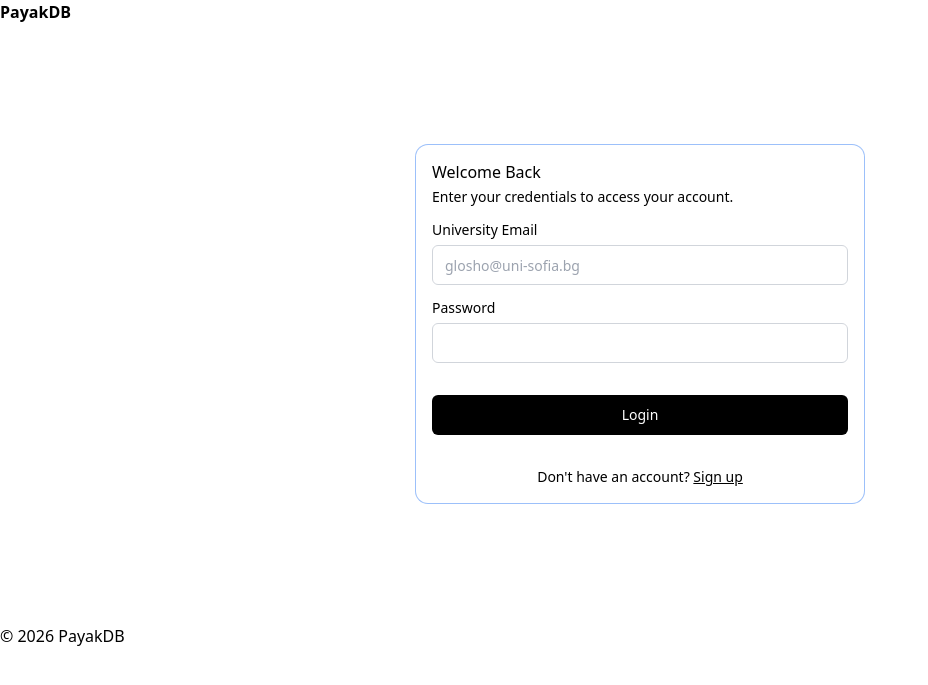
After one commit to angel-penchev/payak-db, a PHP site: the page made by views/login.php in a window 1280 px wide. The commit adds this page. Shown: the top 685 px of the page, without its empty margins (0-928 px from the left). Run offline with PHP 8.4, Linux system fonts and the light colour scheme; the template is opened without the code that fills it, so the values that code supplies are empty; some libraries are stand-ins or nearby versions.

```diff
--- a/config/db.php
+++ b/config/db.php
@@ -1,9 +1,9 @@
 <?php
 // config/db.php
 $host = 'localhost';
-$dbname = 'payak_db_name'; // CHANGE THIS to your actual DB name
+$dbname = 'payak_db';
 $user = 'root';
-$pass = ''; // Leave empty for Windows XAMPP compatibility
+$pass = ''; // XAMPP default password
 
 try {
     $pdo = new PDO("mysql:host=$host;dbname=$dbname;charset=utf8", $user, $pass);
--- a/includes/header.php
+++ b/includes/header.php
@@ -5,7 +5,11 @@
     <meta name="viewport" content="width=device-width, initial-scale=1.0">
     <title>PayakDB</title>
     <link rel="stylesheet" href="assets/css/style.css">
+
     <script src="https://cdn.tailwindcss.com"></script>
+
+    <script src="assets/js/components/card.js"></script>
+    <script src="assets/js/components/form.js"></script>
 </head>
 <body>
     <header>
--- a/views/404.php
+++ b/views/404.php
@@ -1 +1 @@
-<img src="assets/images/404.jpg" />
+<img src="./assets/images/404.jpg" />
--- a/views/course_detail.php
+++ b/views/course_detail.php
@@ -0,0 +1 @@
+<p>course details</p>
--- /dev/null
+++ b/views/login.php
@@ -0,0 +1,99 @@
+<?php
+require_once 'config/db.php';
+
+$error = '';
+
+if ($_SERVER['REQUEST_METHOD'] === 'POST') {
+    $email = trim($_POST['university_email'] ?? '');
+    $password = $_POST['password'] ?? '';
+
+    if (empty($email) || empty($password)) {
+        $error = "Please enter both email and password.";
+    } else {
+        try {
+            // Fetch User by Email
+            $stmt = $pdo->prepare("SELECT id, first_name, last_name, password_hash, user_role FROM users WHERE university_email = :email");
+            $stmt->execute([':email' => $email]);
+            $user = $stmt->fetch(PDO::FETCH_ASSOC);
+
+            // Verify Password
+            if ($user && password_verify($password, $user['password_hash'])) {
+                // Success! Start Session
+                if (session_status() === PHP_SESSION_NONE) {
+                    session_start();
+                }
+
+                // Store user data in session
+                $_SESSION['user_id'] = $user['id'];
+                $_SESSION['user_name'] = $user['first_name'] . ' ' . $user['last_name'];
+                $_SESSION['user_role'] = $user['user_role'];
+
+                // Redirect to Home
+                header("Location: " . BASE_URL . "/");
+                exit;
+            } else {
+                $error = "Invalid email or password.";
+            }
+        } catch (PDOException $e) {
+            $error = "Database error: " . $e->getMessage();
+        }
+    }
+}
+?>
+
+<div class="flex justify-center items-center min-h-[calc(100vh-200px)] py-10">
+    <div class="w-full max-w-md">
+
+        <?php if ($error) : ?>
+            <div class="mb-4 p-4 bg-red-50 text-red-700 rounded-lg border border-red-200 text-sm">
+                <?php echo htmlspecialchars($error); ?>
+            </div>
+        <?php endif; ?>
+
+        <ui-card>
+            <ui-card-header>
+                <ui-card-title>Welcome Back</ui-card-title>
+                <ui-card-description>Enter your credentials to access your account.</ui-card-description>
+            </ui-card-header>
+
+            <ui-card-content>
+                <form method="POST" action="" class="grid gap-4">
+
+                    <div class="grid gap-2">
+                        <ui-label>University Email</ui-label>
+                        <ui-input
+                            type="email"
+                            name="university_email"
+                            placeholder="glosho@uni-sofia.bg"
+                            value="<?php echo htmlspecialchars($_POST['university_email'] ?? ''); ?>"
+                            required>
+                        </ui-input>
+                    </div>
+
+                    <div class="grid gap-2">
+                        <div class="flex items-center">
+                            <ui-label>Password</ui-label>
+                            </div>
+                        <ui-input
+                            type="password"
+                            name="password"
+                            required>
+                        </ui-input>
+                    </div>
+
+                    <button type="submit" class="inline-flex items-center justify-center rounded-md text-sm font-medium ring-offset-background transition-colors focus-visible:outline-none focus-visible:ring-2 focus-visible:ring-ring focus-visible:ring-offset-2 disabled:pointer-events-none disabled:opacity-50 bg-black text-white hover:bg-black/90 h-10 px-4 py-2 mt-4 w-full">
+                        Login
+                    </button>
+
+                    <div class="mt-4 text-center text-sm">
+                        Don't have an account?
+                        <a href="<?php echo BASE_URL; ?>/register" class="underline">
+                            Sign up
+                        </a>
+                    </div>
+                </form>
+            </ui-card-content>
+        </ui-card>
+
+    </div>
+</div>
--- a/views/project_create.php
+++ b/views/project_create.php
@@ -0,0 +1 @@
+<p>project create</p>
--- a/views/project_detail.php
+++ b/views/project_detail.php
@@ -0,0 +1 @@
+<p>project details</p>
--- a/views/projects.php
+++ b/views/projects.php
@@ -0,0 +1 @@
+<p>gosho</p>
```
Also changed, not shown: index.php (+16 -4 lines), views/register.php (+64 -28 lines).
